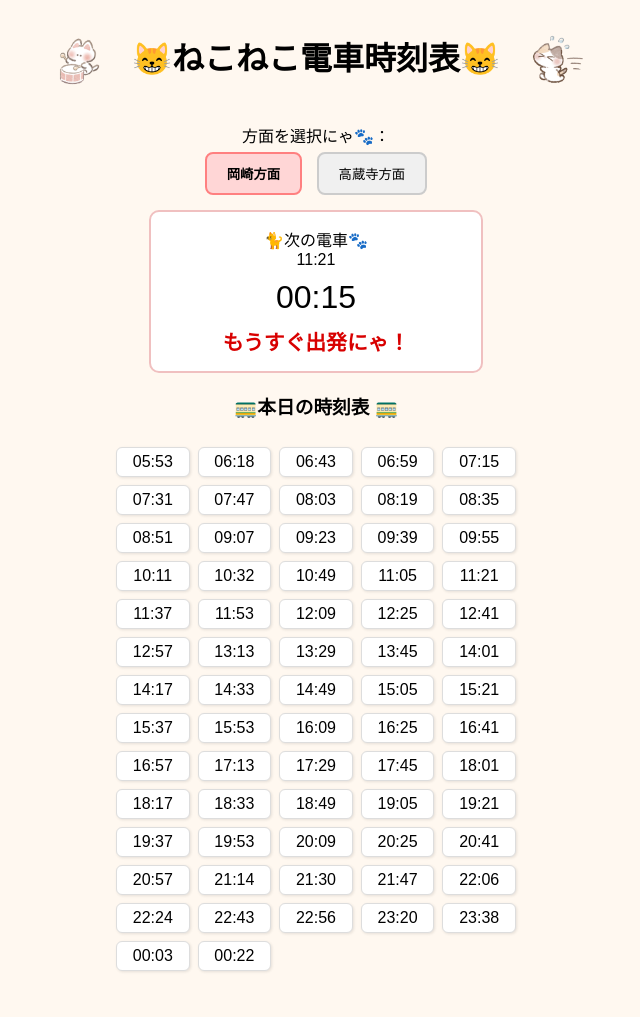
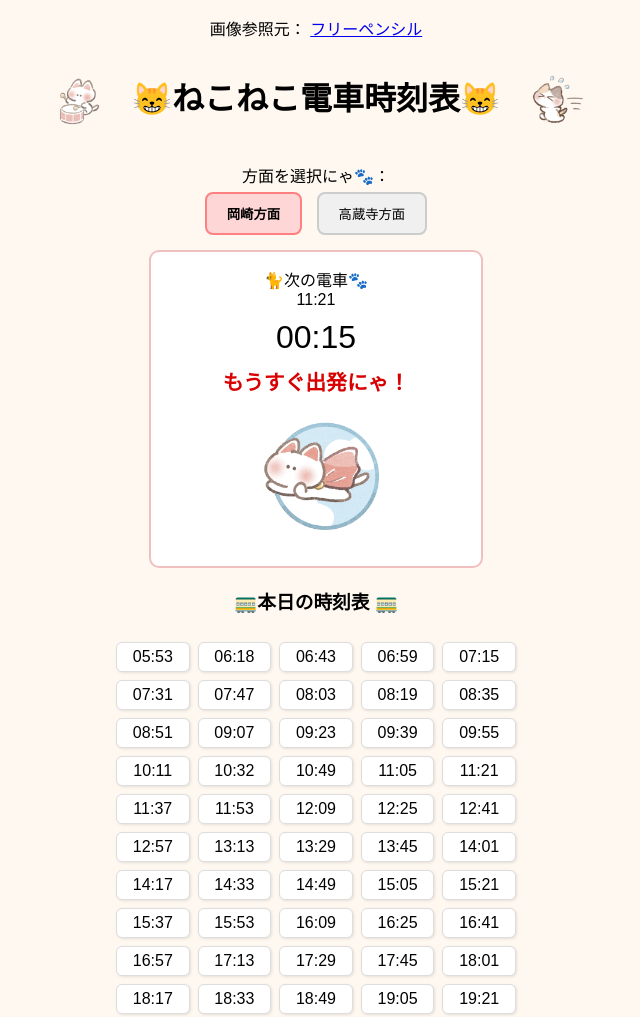
Before and after one commit to saeka-yoshikai/saeka_yoshikai.fnd38, a plain HTML site: page index.html in a window 1280 px wide. Shown: the top 1017 px of the page, without its empty margins (324-964 px from the left). Before the commit the page ends 981 px from the top, so only its background shows below. Drawn offline with Linux system fonts and the light colour scheme.

Commit message:
Update index.html

```diff
--- a/index.html
+++ b/index.html
@@ -2,47 +2,53 @@
 <html lang="ja">
   <head>
     <meta charset="UTF-8" />
-    <meta name="viewport" content="width=device-width, initial-scale=1.0" />
+    <meta name="viewport" content="width=device-width, initial-scale=1, shrink-to-fit=no">
     <title>ねこねこ電車時刻表</title>
     <link rel="stylesheet" href="styles.css" />
   </head>
 
+  <footer>
+  <p>
+    画像参照元：
+    <a href="https://iconbu.com/info02#qa">
+      フリーペンシル
+    </a>
+  </p>
+</footer>
+
+
   <body>
     <h1>
       <span class="cat-face">
-          <img src="太鼓猫さん.png">
+        <img src="太鼓猫さん.png" />
       </span>
       😸ねこねこ電車時刻表😸
       <span class="cat-face">
-          <img src="急ぐ猫さん.png">
+        <img src="急ぐ猫さん.png" />
+      </span>
     </h1>
 
-    <div class="direction-selector">
+    <div>
     <label>方面を選択にゃ🐾：</label>
-        <div class="direction-buttons">
+    </div>
     <button class="direction-btn active" data-direction="岡崎">岡崎方面</button>
     <button class="direction-btn" data-direction="高蔵寺">高蔵寺方面</button>
-        </div>
-      </div>
 
     <div class="countdown-section">
       <div class="countdown-card" id="nextTrainCard">
-          <div class="countdown-label">🐈次の電車🐾</div>
-          <div class="train-time" id="nextTrainTime">--:--</div>
+        <div>🐈次の電車🐾</div>
+        <div id="nextTrainTime">--:--</div>
         <div class="countdown" id="nextCountdown">--:--</div>
-          <div class="cat-animation" id="nextCatAnimation" style="display: none">🐈</div>
-          <div class="alert" id="nextAlert" style="display: none">もうすぐ出発にゃ！</div>
-        </div>
-      </div>
-
-       <div class="time-table">
-        <h3>🚃本日の時刻表 🚃</h3>
-        <div class="time-list" id="timeTableList">
-          <!-- JavaScript で時刻を表示 -->
+        <div class="alert" id="nextAlert">
+          もうすぐ出発にゃ！<br>
+           <img src="スーパーマンな猫さん.png" class="alert-cat">
         </div>
       </div>
     </div>
 
+    <h3>🚃本日の時刻表 🚃</h3>
+    <div id="timeTableList"></div>
+
     <script type="text/javascript" src="script.js"></script>
   </body>
 </html>
```
Lines whose indentation alone changed are shown as unchanged.
